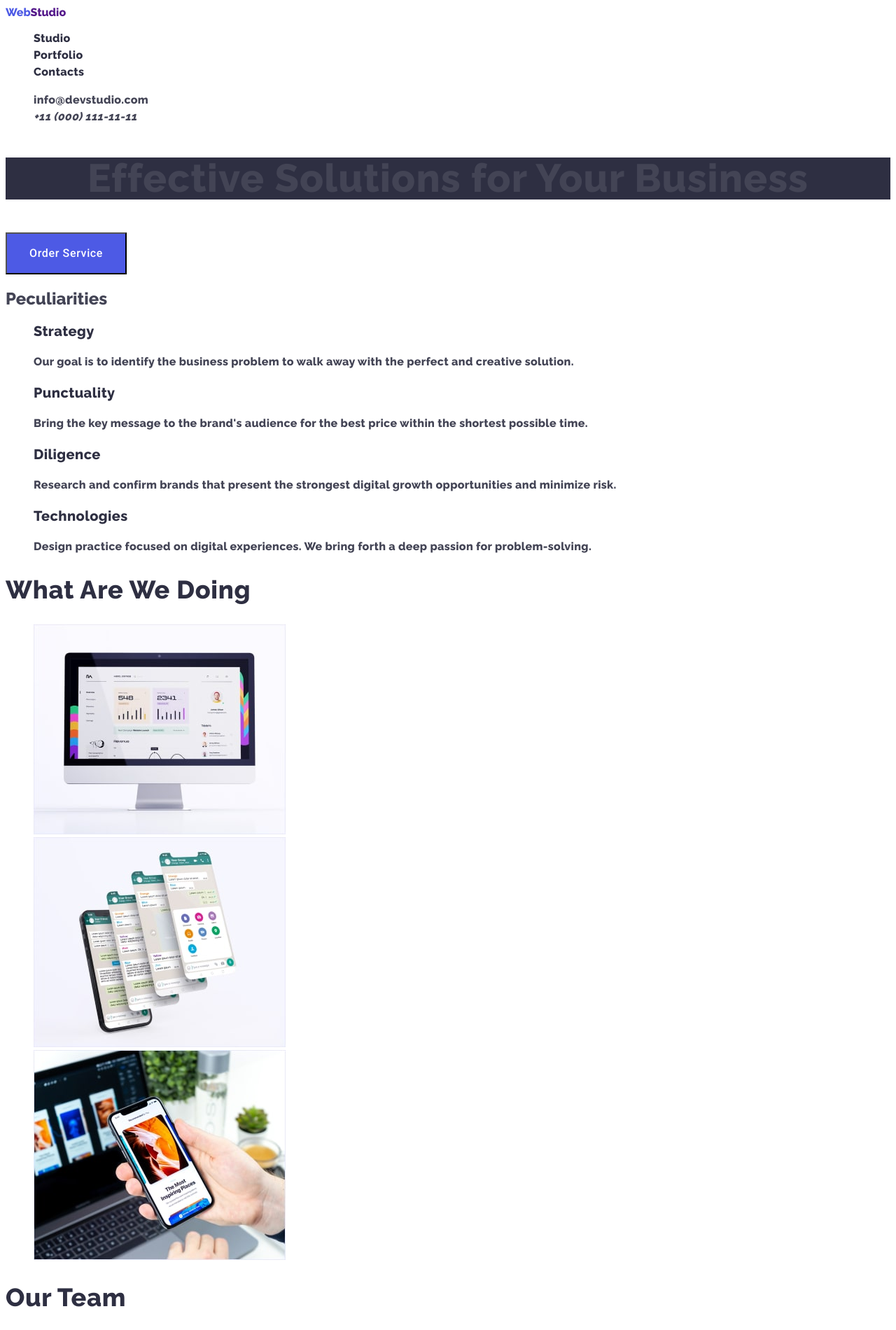
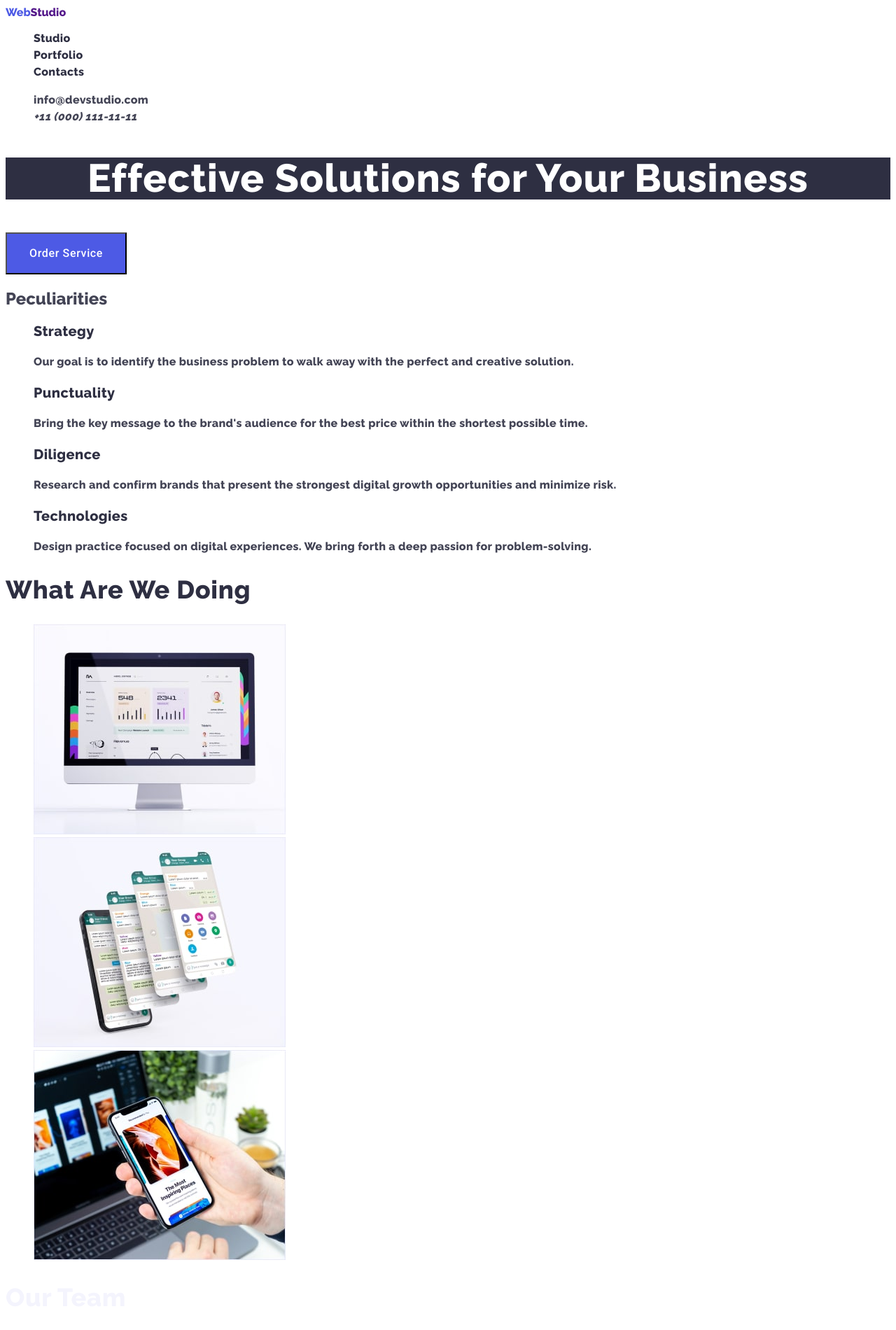
Before and after one commit to Devochka777/goit-markup-hw-02, a plain HTML site: page index.html in a window 1280 px wide. Shown: the top 1900 px of the page at 70% size. Drawn offline with Linux system fonts and the light colour scheme.

Commit message:
Update styles.css

```diff
--- a/css/styles.css
+++ b/css/styles.css
@@ -9,7 +9,6 @@
     --main-advertising-color:#ffffff;
     --second-logo-color:#F4F4FD;
     --second-text-color:#E7E9FC;
-
 
 }
 
@@ -119,7 +118,7 @@ color:var(--main-text-color);
 
 
     background-color : var(--main-background-color);
-    color: var(--main-advertising-color #ffffff);
+    color: #ffffff;
 }
 
 
@@ -177,7 +176,7 @@ color:var(--main-subtitle-color);
     background:var(--second-logo-color #F4F4FD);
 }
 .team-subtitle {
-color:var(--main-subtitle-color);
+color:#F4F4FD;
 }
 
 .team-list {
```
